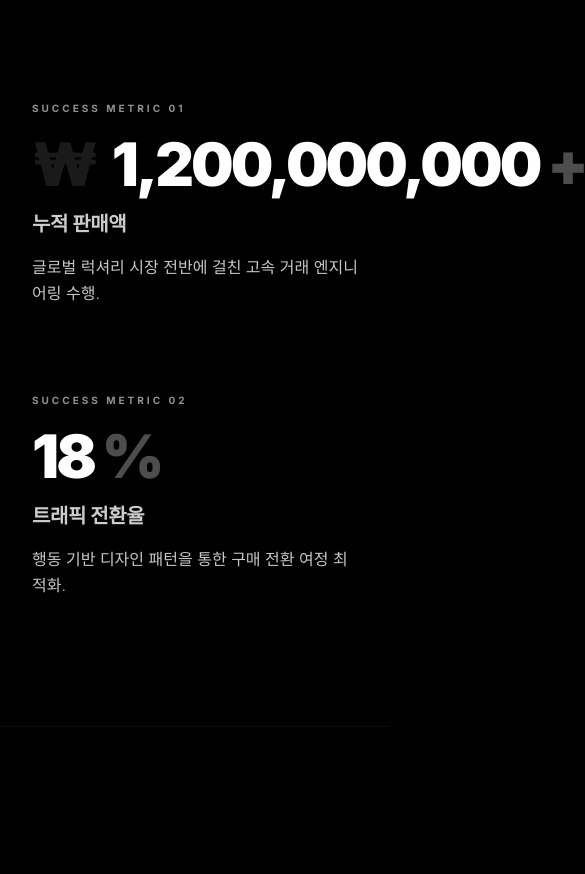
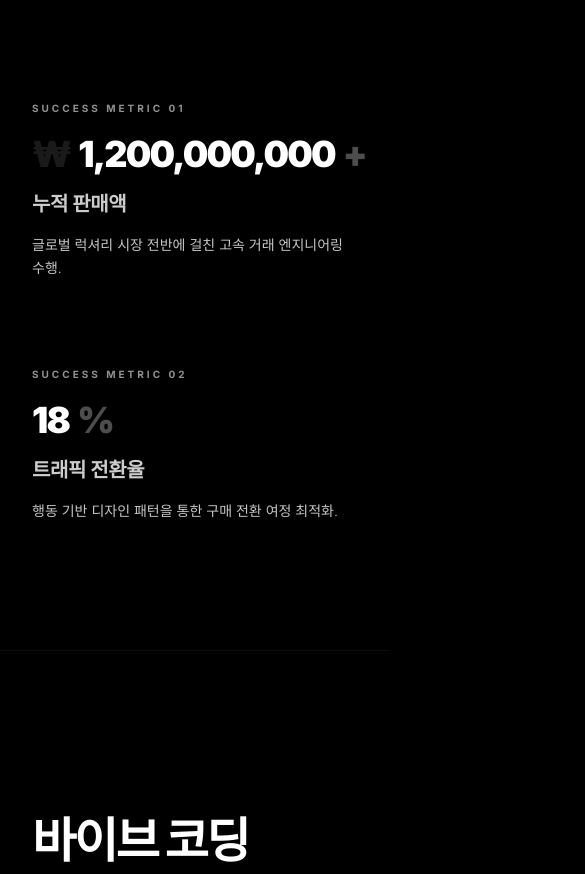
Before and after one commit to ungqum77/PrivateHomepage, a Next.js app: page / in a window 390 px wide. Shown: the part 3220-4094 px from the top of the page, 585 px wide, since content can reach past the window. Built offline with nearby package versions, Linux system fonts and the light colour scheme; no server answers; the database is empty.

Commit message:
0413_1954

```diff
--- a/components/EcommerceStats.tsx
+++ b/components/EcommerceStats.tsx
@@ -31,25 +31,25 @@ const EcommerceStats = () => {
       <div className="max-w-6xl mx-auto grid grid-cols-1 md:grid-cols-2 gap-20">
         <div className="space-y-4">
           <span className="text-[10px] tracking-ultra-wide uppercase font-bold text-outline">SUCCESS METRIC 01</span>
-          <div className="text-6xl md:text-8xl font-black tracking-tighter">
-            <span className="text-primary/10 mr-4">₩</span>
+          <div className="text-4xl sm:text-5xl md:text-6xl lg:text-8xl font-black tracking-tighter whitespace-nowrap">
+            <span className="text-primary/10 mr-2 sm:mr-4">₩</span>
             <Counter value={1200000000} />
             <span className="text-primary/30 ml-2">+</span>
           </div>
           <h3 className="text-xl font-bold uppercase tracking-tight text-white/80">누적 판매액</h3>
-          <p className="text-on-surface-variant max-w-sm font-light leading-relaxed">
+          <p className="text-on-surface-variant max-w-sm font-light leading-relaxed text-sm">
             글로벌 럭셔리 시장 전반에 걸친 고속 거래 엔지니어링 수행.
           </p>
         </div>
 
         <div className="space-y-4">
           <span className="text-[10px] tracking-ultra-wide uppercase font-bold text-outline">SUCCESS METRIC 02</span>
-          <div className="text-6xl md:text-8xl font-black tracking-tighter">
+          <div className="text-4xl sm:text-5xl md:text-6xl lg:text-8xl font-black tracking-tighter whitespace-nowrap">
             <Counter value={18.5} />
             <span className="text-primary/30 ml-2">%</span>
           </div>
           <h3 className="text-xl font-bold uppercase tracking-tight text-white/80">트래픽 전환율</h3>
-          <p className="text-on-surface-variant max-w-sm font-light leading-relaxed">
+          <p className="text-on-surface-variant max-w-sm font-light leading-relaxed text-sm">
             행동 기반 디자인 패턴을 통한 구매 전환 여정 최적화.
           </p>
         </div>
--- a/components/Portfolio.tsx
+++ b/components/Portfolio.tsx
@@ -27,11 +27,14 @@ const Portfolio = ({ items }: PortfolioProps) => {
                   <div className="w-2 h-2 rounded-full bg-green-500/50"></div>
                 </div>
                 {/* Image Container with Scroll Hover */}
-                <div className="flex-1 relative overflow-hidden bg-black">
+                <div className="flex-1 relative overflow-hidden bg-[#1a1a1a]">
                   <img
                     alt={item.title}
-                    className="w-full absolute top-0 transition-all duration-[3000ms] ease-in-out group-hover:top-[-100%]"
-                    src={item.image_url || `https://via.placeholder.com/400x300/131313/white?text=${encodeURIComponent(item.title)}`}
+                    className="w-full absolute top-0 transition-all duration-[3000ms] ease-in-out group-hover:top-[-100%] min-h-full object-cover"
+                    src={item.image_url || `https://images.unsplash.com/photo-1460925895917-afdab827c52f?q=80&w=2426&auto=format&fit=crop`}
+                    onError={(e) => {
+                      (e.target as HTMLImageElement).src = 'https://images.unsplash.com/photo-1555066931-4365d14bab8c?q=80&w=2070&auto=format&fit=crop';
+                    }}
                   />
                 </div>
                 {/* Link Overlay */}
```
